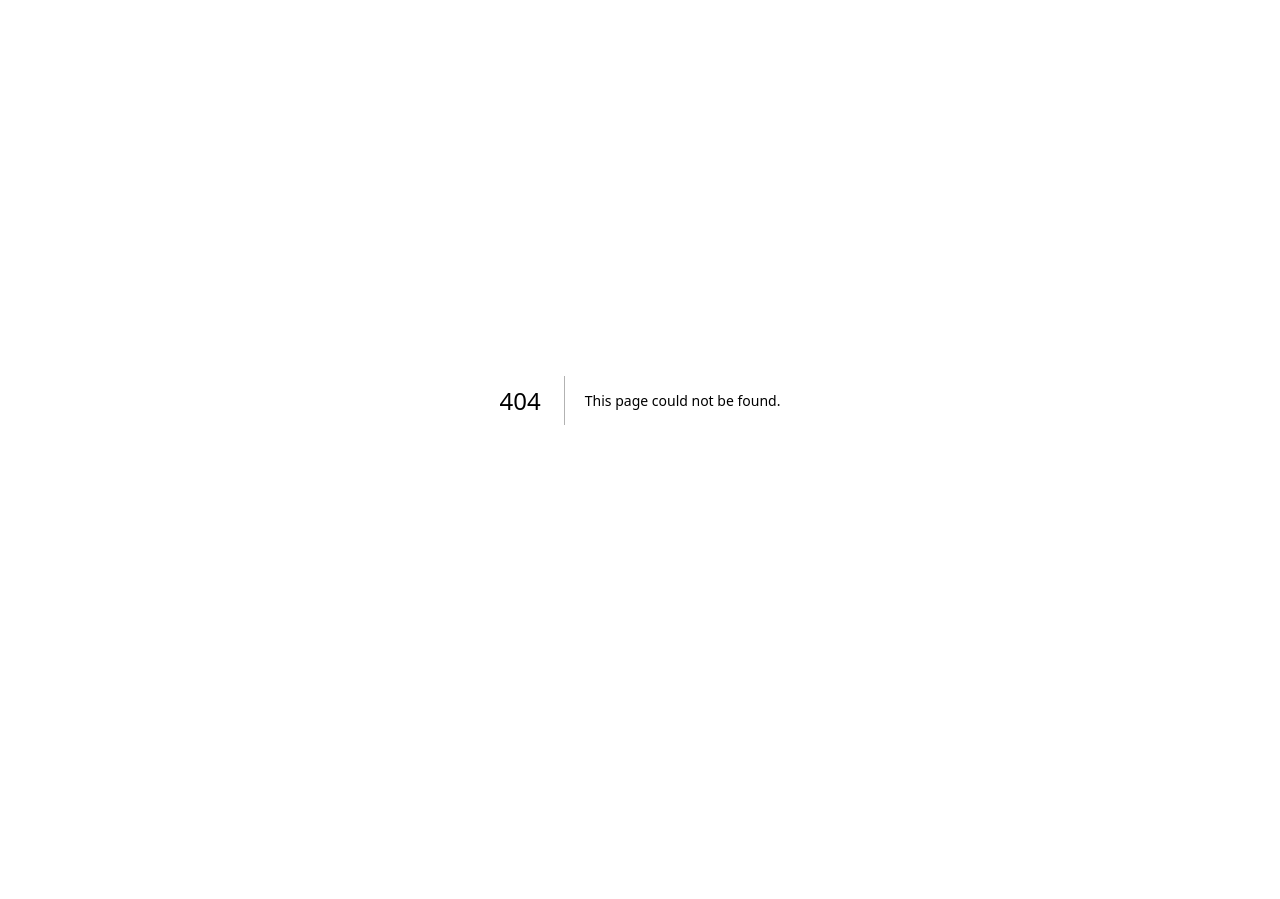
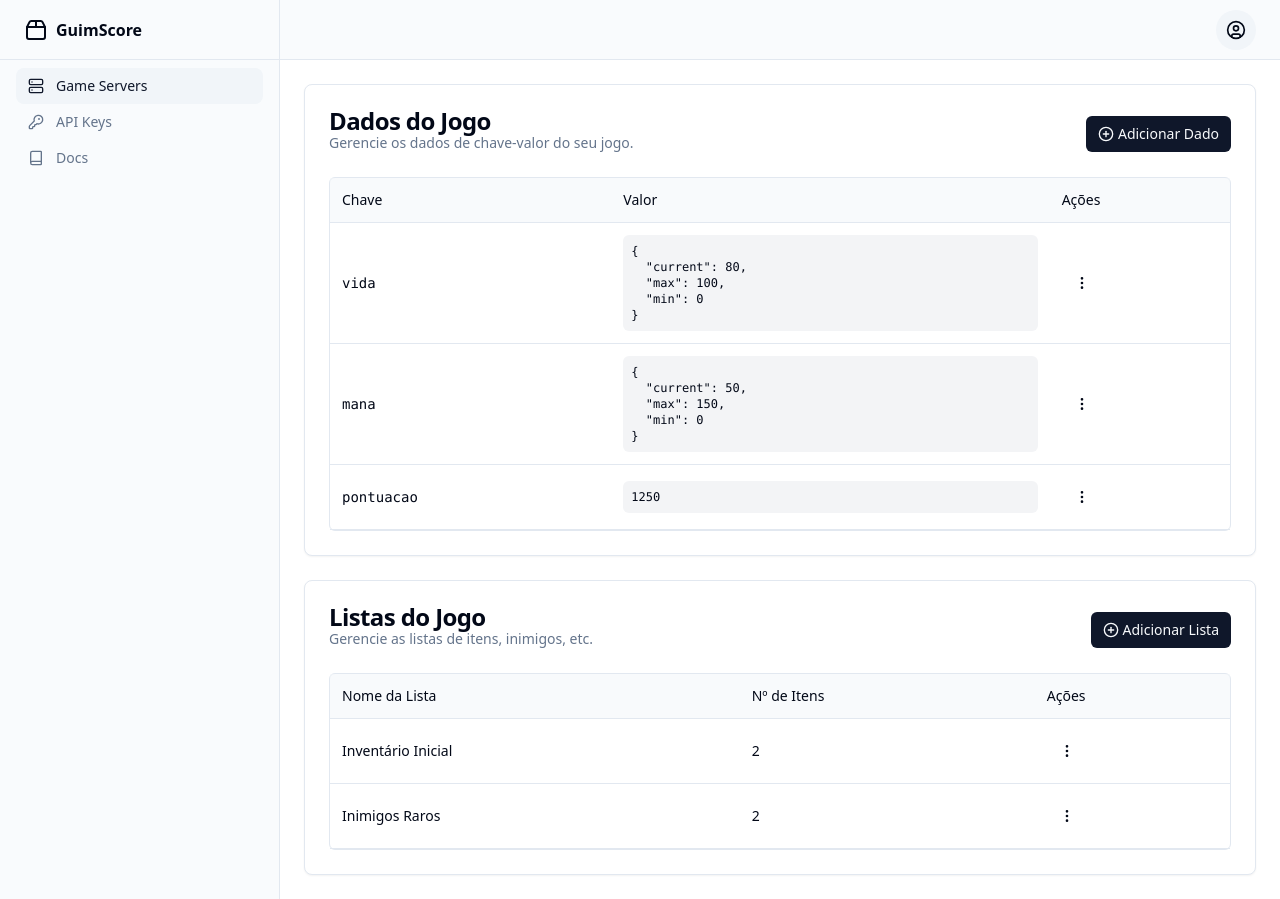
Before and after one commit to Faguim02/GuimScore, a Next.js app in the folder frontend/: page /dashboard/game-server/1 in a window 1280 px wide. Before the commit this address had no page. Before the commit the page ends 800 px from the top, so only its background shows below. Built offline with nearby package versions, Linux system fonts and the light colour scheme.

Commit message:
feat: adicionadno useState para inputs

```diff
--- /dev/null
+++ b/frontend/src/app/dashboard/game-server/[id]/page.tsx
@@ -0,0 +1,152 @@
+"use client"
+
+import { useState } from 'react'
+import { Button } from '@/components/ui/button'
+import { Card, CardContent, CardDescription, CardHeader, CardTitle } from '@/components/ui/card'
+import { Input } from '@/components/ui/input'
+import { MoreVertical, PlusCircle } from 'lucide-react'
+
+const fakeGameServerDetails = {
+  id: '1',
+  name: 'Servidor de Teste 1',
+  description: 'Um servidor para testar o jogo X.',
+  createdAt: new Date().toISOString(),
+}
+
+const fakeGameData = [
+  {
+    id: 'data-1',
+    key: 'vida',
+    value: {
+      current: 80,
+      max: 100,
+      min: 0,
+    },
+  },
+  {
+    id: 'data-2',
+    key: 'mana',
+    value: {
+      current: 50,
+      max: 150,
+      min: 0,
+    },
+  },
+  {
+    id: 'data-3',
+    key: 'pontuacao',
+    value: 1250,
+  },
+]
+
+const fakeLists = [
+  {
+    id: 'list-1',
+    name: 'Inventário Inicial',
+    items: [
+      { id: 'item-1', name: 'Poção Pequena', quantity: 5 },
+      { id: 'item-2', name: 'Adaga de Ferro', quantity: 1 },
+    ]
+  },
+  {
+    id: 'list-2',
+    name: 'Inimigos Raros',
+    items: [
+      { id: 'enemy-1', name: 'Dragão Dourado', spawnRate: 0.01 },
+      { id: 'enemy-2', name: 'Goblin de Diamante', spawnRate: 0.05 },
+    ]
+  }
+]
+
+export default function GameServerManagementPage({ params }: { params: { id: string } }) {
+  const [gameData, setGameData] = useState(fakeGameData)
+  const [lists, setLists] = useState(fakeLists)
+
+  return (
+    <div className="space-y-6">
+      {/* Game Data Section */}
+      <Card>
+        <CardHeader className="flex flex-row items-center justify-between">
+          <div>
+            <CardTitle>Dados do Jogo</CardTitle>
+            <CardDescription>Gerencie os dados de chave-valor do seu jogo.</CardDescription>
+          </div>
+          <Button size="sm" className="flex items-center gap-1">
+            <PlusCircle className="h-4 w-4" />
+            Adicionar Dado
+          </Button>
+        </CardHeader>
+        <CardContent>
+          <div className="border rounded-md">
+            <table className="w-full text-sm">
+              <thead className="bg-muted/50">
+                <tr className="border-b">
+                  <th className="p-3 text-left font-medium">Chave</th>
+                  <th className="p-3 text-left font-medium">Valor</th>
+                  <th className="p-3 text-left font-medium">Ações</th>
+                </tr>
+              </thead>
+              <tbody>
+                {gameData.map((data) => (
+                  <tr key={data.id} className="border-b">
+                    <td className="p-3 font-mono">{data.key}</td>
+                    <td className="p-3">
+                      <pre className="bg-gray-100 p-2 rounded-md text-xs">
+                        {JSON.stringify(data.value, null, 2)}
+                      </pre>
+                    </td>
+                    <td className="p-3">
+                      <Button variant="ghost" size="icon">
+                        <MoreVertical className="h-4 w-4" />
+                      </Button>
+                    </td>
+                  </tr>
+                ))}
+              </tbody>
+            </table>
+          </div>
+        </CardContent>
+      </Card>
+
+      {/* Lists Section */}
+      <Card>
+        <CardHeader className="flex flex-row items-center justify-between">
+          <div>
+            <CardTitle>Listas do Jogo</CardTitle>
+            <CardDescription>Gerencie as listas de itens, inimigos, etc.</CardDescription>
+          </div>
+          <Button size="sm" className="flex items-center gap-1">
+            <PlusCircle className="h-4 w-4" />
+            Adicionar Lista
+          </Button>
+        </CardHeader>
+        <CardContent>
+          <div className="border rounded-md">
+            <table className="w-full text-sm">
+              <thead className="bg-muted/50">
+                <tr className="border-b">
+                  <th className="p-3 text-left font-medium">Nome da Lista</th>
+                  <th className="p-3 text-left font-medium">Nº de Itens</th>
+                  <th className="p-3 text-left font-medium">Ações</th>
+                </tr>
+              </thead>
+              <tbody>
+                {lists.map((list) => (
+                  <tr key={list.id} className="border-b">
+                    <td className="p-3 font-medium">{list.name}</td>
+                    <td className="p-3">{list.items.length}</td>
+                    <td className="p-3">
+                      <Button variant="ghost" size="icon">
+                        <MoreVertical className="h-4 w-4" />
+                      </Button>
+                    </td>
+                  </tr>
+                ))}
+              </tbody>
+            </table>
+          </div>
+        </CardContent>
+      </Card>
+    </div>
+  )
+}
```
